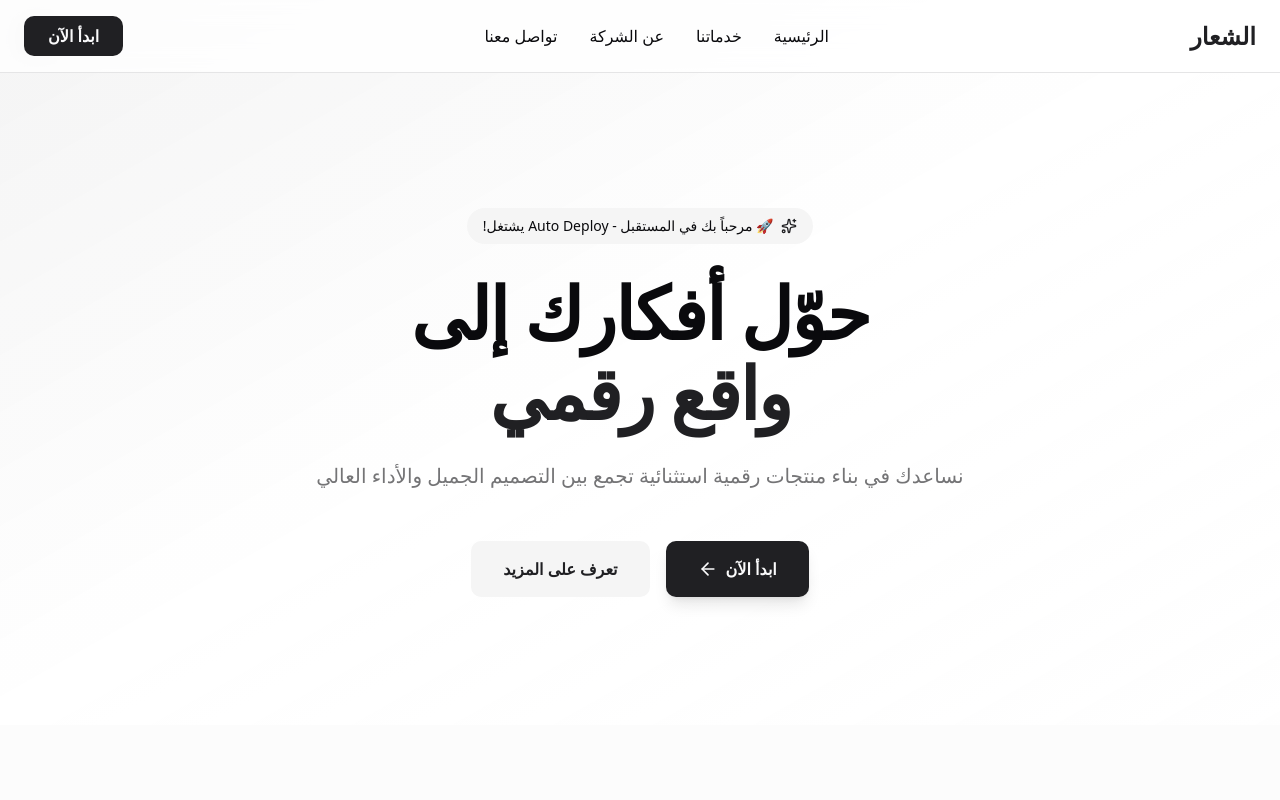
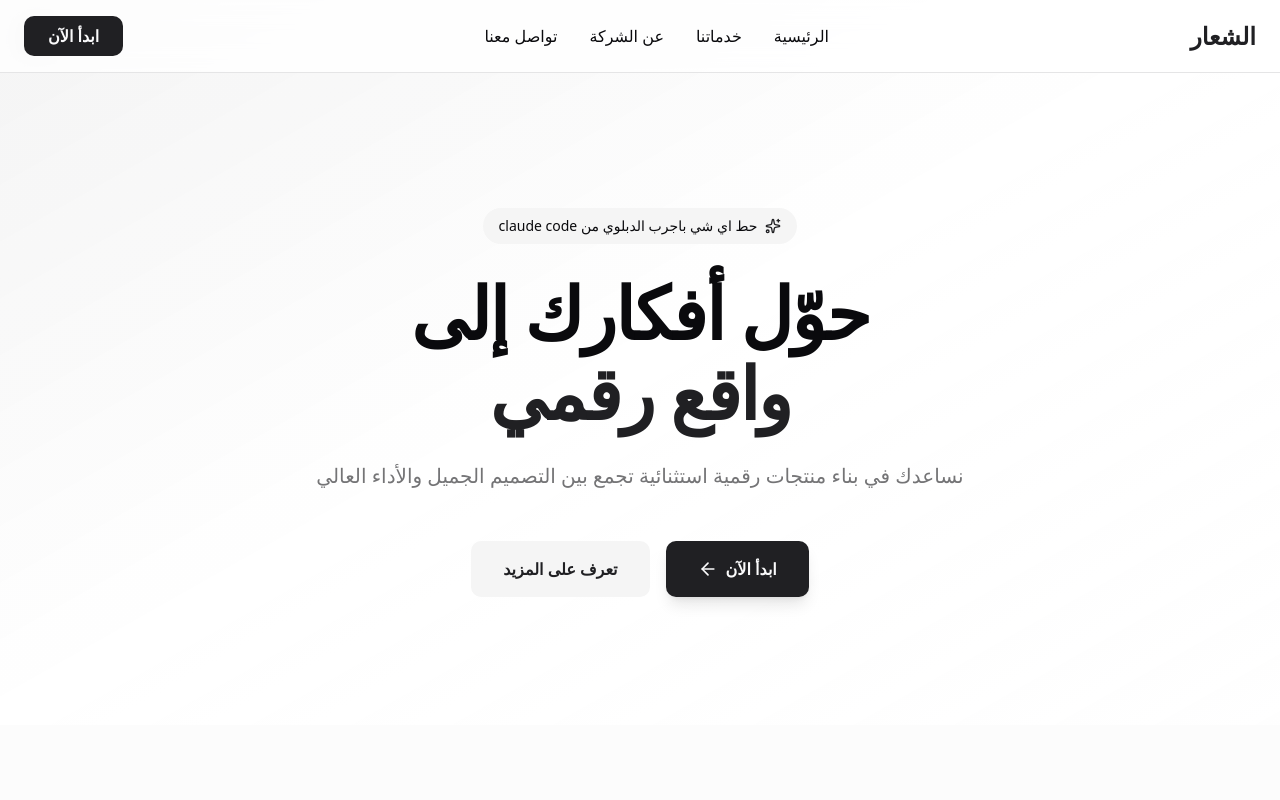
Before and after one commit to MrTurki2/nextjs-learn, a Next.js app: page / in a window 1280 px wide. Shown: the top 800 px of the page. Built offline with nearby package versions, Linux system fonts and the light colour scheme.

Commit message:
تحديث نص الترحيب - اختبار Deploy من Claude Code

```diff
--- a/app/page.tsx
+++ b/app/page.tsx
@@ -15,7 +15,7 @@ export default function Home() {
           <div className="max-w-4xl mx-auto text-center space-y-8">
             <div className="inline-flex items-center gap-2 px-4 py-2 bg-secondary rounded-full text-sm font-medium">
               <Sparkles className="w-4 h-4 text-primary" />
-              <span>🚀 مرحباً بك في المستقبل - Auto Deploy يشتغل!</span>
+              <span>حط اي شي باجرب الدبلوي من claude code</span>
             </div>
 
             <h1 className="text-5xl md:text-7xl font-bold tracking-tight">
```
